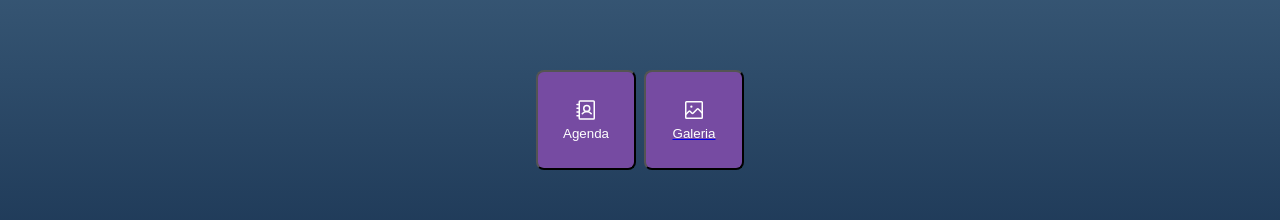
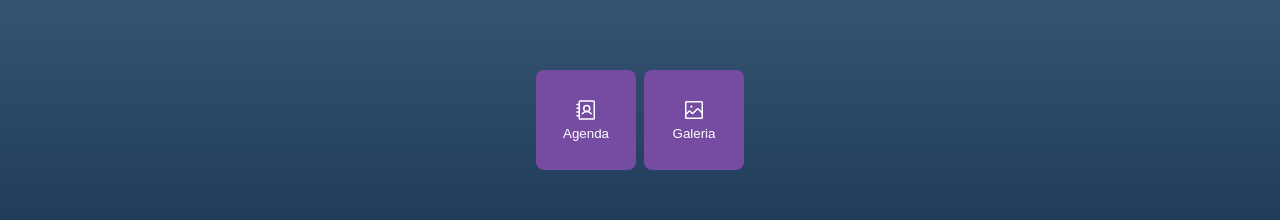
Before and after one commit to VitorGit93/app-example-react, a React (Vite) app: page / in a window 1280 px wide. Shown: the part 324-544 px from the top of the page. Built offline with nearby package versions, Linux system fonts and the light colour scheme.

Commit message:
update styles

```diff
--- a/src/components/Menu/style.css
+++ b/src/components/Menu/style.css
@@ -5,3 +5,6 @@
     gap: 8px;
     padding: 8px;
 }
+.menu a:link,.menu a:visited{
+    text-decoration: none;
+}
--- a/src/components/MenuItem/style.css
+++ b/src/components/MenuItem/style.css
@@ -2,6 +2,7 @@
     width: 100px;
     height: 100px;
     border-radius: 8px;
+    border: 0;
     background-color:#764ba2;
     color: white;
     display: flex;
@@ -11,7 +12,3 @@
     justify-content: center;
     text-decoration: none;
 }
-.menuItem:visited{
-    text-decoration: none;
-    color: white;
-}
```
